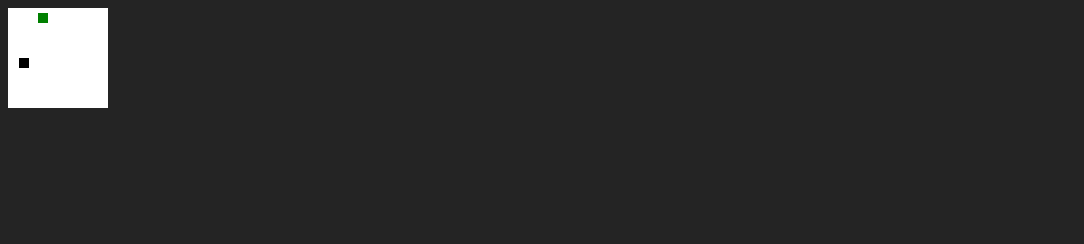
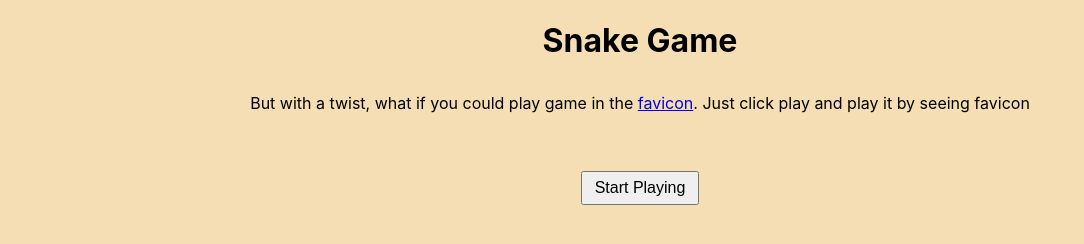
Before and after one commit to uragirii/snake-in-favicon, a website built with Vite: page index.html in a window 1280 px wide. Shown: the whole page, without its empty margins (0-1084 px from the left). Built offline with nearby package versions, Linux system fonts and the light colour scheme.

Commit message:
Improved ui

```diff
--- a/index.html
+++ b/index.html
@@ -6,8 +6,18 @@
     <title>Favicon Game</title>
   </head>
   <body>
-    <div id="app"></div>
-    <canvas id="canvas" style="background-color: white"></canvas>
+    <div id="container">
+      <h1>Snake Game</h1>
+      <p>
+        But with a twist, what if you could play game in the
+        <a href="https://developer.mozilla.org/en-US/docs/Glossary/Favicon"
+          >favicon</a
+        >. Just click play and play it by seeing favicon
+      </p>
+
+      <h2 id="points"></h2>
+      <button id="playBtn">Start Playing</button>
+    </div>
     <script type="module" src="/src/main.ts"></script>
   </body>
 </html>
--- a/src/main.ts
+++ b/src/main.ts
@@ -1,7 +1,8 @@
 import { Snake } from "./snake";
 import "./style.css";
 
-const RAW_CANVAS = document.getElementsByTagName("canvas")[0];
+const RAW_CANVAS = document.createElement("canvas");
+const playButton = document.getElementById("playBtn");
 
 RAW_CANVAS.height = 100;
 RAW_CANVAS.width = 100;
@@ -29,13 +30,40 @@ const setFavicon = (imgSrc: string) => {
 
 const getImgSrc = (canvas = RAW_CANVAS) => {
   const image = canvas.toDataURL("image/png");
-  console.log(image);
   return image;
 };
 
 const updateFavicon = () => setFavicon(getImgSrc());
 
-const snake = new Snake(RAW_CANVAS);
-snake.start();
+if (playButton) {
+  playButton.onclick = () => {
+    const h2 = document.getElementById("points");
+    if (!h2) {
+      return;
+    }
+    h2.innerText = `Score : 0`;
+    const snake = new Snake(RAW_CANVAS);
+    snake.start();
+    snake.onDraw = () => updateFavicon();
+    snake.onPoint = (point) => {
+      h2.innerText = `Score : ${point}`;
+    };
+    snake.onEnd = (point) => {
+      h2.innerText = `Score : ${point} Game Ended`;
+      playButton.innerText = "Play Again";
+      playButton.style.display = "block";
+    };
+    playButton.style.display = "none";
+  };
+}
 
-updateFavicon();
+// const snake = new Snake(RAW_CANVAS);
+// snake.start();
+// snake.onDraw = () => updateFavicon();
+// snake.onPoint = (point) => {
+//   const h2 = document.getElementById("points");
+//   if (!h2) {
+//     return;
+//   }
+//   h2.innerText = point.toString();
+// };
--- a/src/style.css
+++ b/src/style.css
@@ -4,9 +4,9 @@
   line-height: 24px;
   font-weight: 400;
 
-  color-scheme: light dark;
-  color: rgba(255, 255, 255, 0.87);
-  background-color: #242424;
+  /* color-scheme: light dark; */
+  /* color: rgba(255, 255, 255, 0.87); */
+  background-color: wheat;
 
   font-synthesis: none;
   text-rendering: optimizeLegibility;
@@ -20,3 +20,16 @@ canvas {
   width: 100px;
   background-color: white;
 }
+
+#container {
+  display: flex;
+  flex-direction: column;
+  justify-content: center;
+  align-items: center;
+}
+
+button {
+  padding: 0.4em 0.7em;
+  font-size: 1em;
+  outline: none;
+}
```
